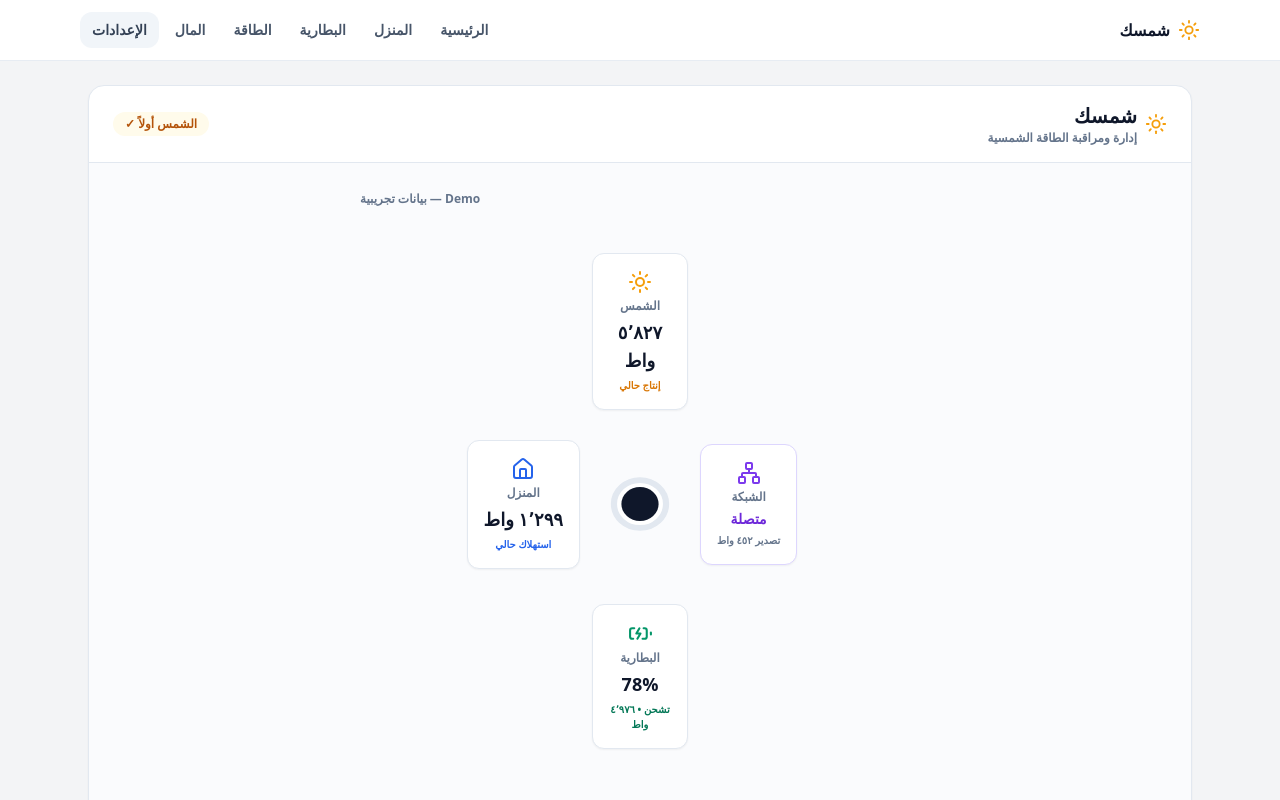
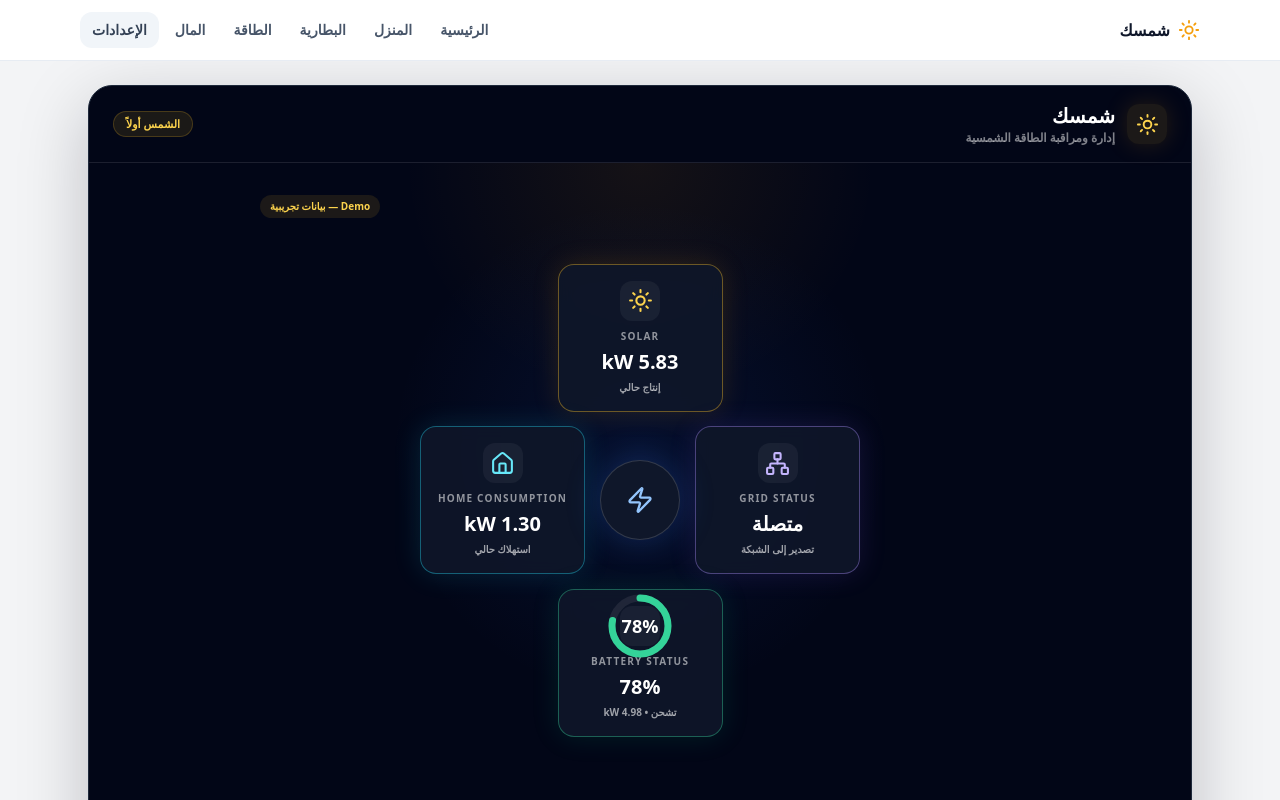
Before and after one commit to mahmoudbir-glitch/Shamsak, a Next.js app: page / in a window 1280 px wide. Shown: the top 800 px of the page. Built offline with nearby package versions, Linux system fonts and the light colour scheme.

Commit message:
feat: redesign solar hero energy flow

```diff
--- a/src/components/solar-hero.tsx
+++ b/src/components/solar-hero.tsx
@@ -2,10 +2,13 @@ import {
   BatteryCharging,
   BatteryFull,
   Home,
-  Info,
   Network,
   Sun,
   Zap,
+  ArrowDown,
+  ArrowLeft,
+  ArrowRight,
+  ArrowUp,
 } from "lucide-react";
 import type { EnergySnapshot } from "@/lib/energy";
 import { batteryState, batteryStateLabel, gridLabel } from "@/lib/energy";
@@ -14,73 +17,121 @@ interface SolarHeroProps {
   data: EnergySnapshot | null;
 }
 
-function watts(value: number) {
-  return `${Math.round(Math.abs(value)).toLocaleString("ar-LB")} واط`;
+function kw(value: number) {
+  return (Math.abs(value) / 1000).toFixed(2);
 }
 
-function NodeCard({
-  children,
+function kwh(value?: number) {
+  return value == null ? "—" : value.toFixed(1);
+}
+
+function FlowLine({
+  direction,
+  active,
+  color,
   className = "",
 }: {
-  children: React.ReactNode;
+  direction: "up" | "down" | "left" | "right";
+  active: boolean;
+  color: string;
   className?: string;
 }) {
+  const points =
+    direction === "up" ? "50,100 50,0" :
+    direction === "down" ? "50,0 50,100" :
+    direction === "left" ? "100,50 0,50" : "0,50 100,50";
+
   return (
-    <div
-      className={`relative z-20 w-full max-w-[150px] rounded-xl border border-slate-200 bg-white p-3 text-center shadow-sm sm:max-w-[170px] sm:p-4 ${className}`}
+    <svg
+      aria-hidden="true"
+      className={`pointer-events-none absolute z-10 ${className}`}
+      viewBox="0 0 100 100"
+      preserveAspectRatio="none"
     >
-      {children}
+      <defs>
+        <filter id={`glow-${color.replace("#", "")}`}>
+          <feGaussianBlur stdDeviation="2.5" result="blur" />
+          <feMerge>
+            <feMergeNode in="blur" />
+            <feMergeNode in="SourceGraphic" />
+          </feMerge>
+        </filter>
+      </defs>
+      <line
+        x1={points.split(" ")[0].split(",")[0]}
+        y1={points.split(" ")[0].split(",")[1]}
+        x2={points.split(" ")[1].split(",")[0]}
+        y2={points.split(" ")[1].split(",")[1]}
+        stroke={color}
+        strokeWidth="2.2"
+        strokeDasharray="8 8"
+        strokeLinecap="round"
+        opacity={active ? 1 : 0.18}
+        filter={active ? `url(#glow-${color.replace("#", "")})` : undefined}
+        style={active ? { animation: "dash 1.4s linear infinite" } : undefined}
+      />
+    </svg>
+  );
+}
+
+function Node({
+  title,
+  value,
+  subtitle,
+  icon,
+  tone,
+}: {
+  title: string;
+  value: string;
+  subtitle: string;
+  icon: React.ReactNode;
+  tone: "solar" | "home" | "battery" | "grid";
+}) {
+  const tones = {
+    solar: "border-amber-400/40 bg-slate-900/90 text-amber-300 shadow-[0_0_28px_rgba(245,158,11,.14)]",
+    home: "border-cyan-400/40 bg-slate-900/90 text-cyan-300 shadow-[0_0_28px_rgba(34,211,238,.14)]",
+    battery: "border-emerald-400/40 bg-slate-900/90 text-emerald-300 shadow-[0_0_28px_rgba(16,185,129,.14)]",
+    grid: "border-violet-400/40 bg-slate-900/90 text-violet-300 shadow-[0_0_28px_rgba(139,92,246,.14)]",
+  };
+
+  return (
+    <div className={`relative z-20 w-[132px] rounded-2xl border p-3 text-center backdrop-blur sm:w-[165px] sm:p-4 ${tones[tone]}`}>
+      <div className="mx-auto flex h-10 w-10 items-center justify-center rounded-xl bg-white/5">{icon}</div>
+      <p className="mt-2 text-[10px] font-bold tracking-[0.12em] text-white/55">{title}</p>
+      <p className="mt-1 text-lg font-black text-white sm:text-xl">{value}</p>
+      <p className="mt-1 text-[10px] font-bold text-white/60">{subtitle}</p>
     </div>
   );
 }
 
-function ConnectorLines() {
+function BatteryRing({ soc }: { soc: number }) {
+  const safe = Math.min(100, Math.max(0, soc));
+  const radius = 28;
+  const circumference = 2 * Math.PI * radius;
   return (
-    <svg
-      aria-hidden="true"
-      className="pointer-events-none absolute inset-0 z-10 h-full w-full"
-      viewBox="0 0 100 100"
-      preserveAspectRatio="none"
-    >
-      <defs>
-        <linearGradient id="solar-flow" x1="0%" y1="0%" x2="0%" y2="100%">
-          <stop offset="0%" stopColor="#f59e0b" />
-          <stop offset="100%" stopColor="#fbbf24" />
-        </linearGradient>
-        <linearGradient id="grid-flow" x1="0%" y1="0%" x2="100%" y2="0%">
-          <stop offset="0%" stopColor="#8b5cf6" />
-          <stop offset="100%" stopColor="#a78bfa" />
-        </linearGradient>
-        <linearGradient id="home-flow" x1="100%" y1="0%" x2="0%" y2="0%">
-          <stop offset="0%" stopColor="#3b82f6" />
-          <stop offset="100%" stopColor="#60a5fa" />
-        </linearGradient>
-        <linearGradient id="battery-flow" x1="0%" y1="0%" x2="0%" y2="100%">
-          <stop offset="0%" stopColor="#10b981" />
-          <stop offset="100%" stopColor="#34d399" />
-        </linearGradient>
-      </defs>
-      <line x1="50" y1="28" x2="50" y2="42" stroke="url(#solar-flow)" strokeWidth="0.7" strokeDasharray="2 1.5" />
-      <line x1="28" y1="50" x2="42" y2="50" stroke="url(#grid-flow)" strokeWidth="0.7" strokeDasharray="2 1.5" />
-      <line x1="58" y1="50" x2="72" y2="50" stroke="url(#home-flow)" strokeWidth="0.7" strokeDasharray="2 1.5" />
-      <line x1="50" y1="58" x2="50" y2="72" stroke="url(#battery-flow)" strokeWidth="0.7" strokeDasharray="2 1.5" />
-      <circle cx="50" cy="50" r="4.2" fill="white" stroke="#e2e8f0" strokeWidth="1" />
-      <circle cx="50" cy="50" r="3" fill="#0f172a" />
+    <div className="relative h-[76px] w-[76px] shrink-0">
+      <svg className="-rotate-90" viewBox="0 0 76 76" aria-hidden="true">
+        <circle cx="38" cy="38" r={radius} fill="none" stroke="rgba(255,255,255,.08)" strokeWidth="7" />
+        <circle
+          cx="38" cy="38" r={radius} fill="none" stroke="#34d399" strokeWidth="7"
+          strokeLinecap="round" strokeDasharray={circumference}
+          strokeDashoffset={circumference * (1 - safe / 100)}
+          className="transition-all duration-700"
+        />
       </svg>
+      <span className="absolute inset-0 flex items-center justify-center text-lg font-black text-white">{safe}%</span>
+    </div>
   );
 }
 
 export function SolarHero({ data }: SolarHeroProps) {
   if (!data) {
     return (
-      <section
-        aria-label="شمسك - تدفق الطاقة"
-        className="overflow-hidden rounded-2xl border border-slate-200 bg-white shadow-sm"
-      >
-        <div className="flex min-h-[360px] items-center justify-center bg-slate-50 p-6">
+      <section aria-label="شمسك - تدفق الطاقة" className="overflow-hidden rounded-3xl border border-slate-800 bg-slate-950 shadow-xl">
+        <div className="flex min-h-[390px] items-center justify-center p-6">
           <div className="text-center">
-            <Sun className="mx-auto text-amber-500" size={32} aria-hidden="true" />
-            <p className="mt-3 font-bold text-slate-700">جارٍ تحميل بيانات الطاقة…</p>
+            <Sun className="mx-auto animate-pulse text-amber-400" size={36} aria-hidden="true" />
+            <p className="mt-3 font-bold text-white">جارٍ تحميل بيانات الطاقة…</p>
           </div>
         </div>
       </section>
@@ -95,128 +146,100 @@ export function SolarHero({ data }: SolarHeroProps) {
   const solarActive = data.solarPowerW > 50;
 
   return (
-    <section
-      aria-labelledby="solar-hero-title"
-      className="overflow-hidden rounded-2xl border border-slate-200 bg-white shadow-sm"
-    >
-      <div className="border-b border-slate-200 px-4 py-4 sm:px-6">
-        <div className="flex flex-wrap items-center justify-between gap-3">
-          <div className="flex items-center gap-2">
-            <Sun className="text-amber-500" size={22} aria-hidden="true" />
+    <section aria-labelledby="solar-hero-title" className="overflow-hidden rounded-3xl border border-slate-800 bg-slate-950 shadow-[0_20px_70px_rgba(2,6,23,.22)]">
+      <div className="flex items-center justify-between gap-3 border-b border-white/10 px-4 py-4 sm:px-6">
+        <div className="flex items-center gap-3">
+          <div className="flex h-10 w-10 items-center justify-center rounded-xl bg-amber-400/10 text-amber-300 shadow-[0_0_24px_rgba(245,158,11,.16)]">
+            <Sun size={23} aria-hidden="true" />
+          </div>
           <div>
-              <h2 id="solar-hero-title" className="text-xl font-black text-slate-900">
-                شمسك
-              </h2>
-              <p className="text-xs font-semibold text-slate-500">إدارة ومراقبة الطاقة الشمسية</p>
+            <h2 id="solar-hero-title" className="text-xl font-black text-white">شمسك</h2>
+            <p className="text-xs font-semibold text-white/50">إدارة ومراقبة الطاقة الشمسية</p>
           </div>
         </div>
-          <span className="rounded-full bg-amber-50 px-3 py-1 text-xs font-bold text-amber-700">
-            الشمس أولاً ✓
+        <span className="rounded-full border border-amber-400/20 bg-amber-400/10 px-3 py-1 text-[11px] font-bold text-amber-300">
+          الشمس أولاً
         </span>
       </div>
-      </div>
 
-      <div className="bg-slate-50/70 px-3 py-5 sm:px-6 sm:py-7">
-        <div className="mx-auto mb-3 flex max-w-[560px] justify-end">
-          <span className="text-xs font-bold text-slate-500">
+      <div className="relative overflow-hidden px-3 py-6 sm:px-6 sm:py-8">
+        <div className="absolute inset-0 bg-[radial-gradient(circle_at_50%_45%,rgba(37,99,235,.11),transparent_38%),radial-gradient(circle_at_50%_0%,rgba(245,158,11,.08),transparent_28%)]" />
+        <div className="relative mx-auto max-w-[760px]">
+          <div className="mb-3 flex justify-end">
+            <span className={`rounded-full px-2.5 py-1 text-[10px] font-bold ${data.source === "demo" ? "bg-amber-400/10 text-amber-300" : "bg-emerald-400/10 text-emerald-300"}`}>
               {data.source === "demo" ? "Demo — بيانات تجريبية" : "Live — بيانات حية"}
             </span>
           </div>
 
-        <div className="relative mx-auto grid min-h-[500px] max-w-[620px] grid-cols-[1fr_72px_1fr] grid-rows-[1fr_72px_1fr] items-center justify-items-center gap-2 sm:min-h-[570px] sm:grid-cols-[1fr_96px_1fr] sm:grid-rows-[1fr_96px_1fr] sm:gap-3">
-          <ConnectorLines />
+          <div className="relative mx-auto grid min-h-[470px] max-w-[620px] grid-cols-[1fr_74px_1fr] grid-rows-[1fr_74px_1fr] items-center justify-items-center sm:min-h-[540px] sm:grid-cols-[1fr_110px_1fr] sm:grid-rows-[1fr_110px_1fr]">
+            <FlowLine direction="down" active={solarActive} color="#f59e0b" className="left-[50%] top-[24%] h-[26%] w-px" />
+            <FlowLine direction="right" active={gridImport || gridExport} color="#8b5cf6" className="left-[24%] top-[50%] h-px w-[26%]" />
+            <FlowLine direction="left" active={data.homePowerW > 50} color="#22d3ee" className="left-[50%] top-[50%] h-px w-[26%]" />
+            <FlowLine direction="down" active={charging || discharging} color="#34d399" className="left-[50%] top-[50%] h-[26%] w-px" />
 
             <div className="col-start-2 row-start-1">
-            <NodeCard className="border-amber-200">
-              <Sun className="mx-auto text-amber-500" size={24} aria-hidden="true" />
-              <p className="mt-1 text-xs font-bold text-slate-500">الشمس</p>
-              <p className="mt-1 text-base font-black text-slate-900 sm:text-lg">
-                {watts(data.solarPowerW)}
-              </p>
-              <p className={`mt-1 text-[10px] font-bold ${solarActive ? "text-amber-600" : "text-slate-400"}`}>
-                {solarActive ? "إنتاج حالي" : "لا إنتاج حاليًا"}
-              </p>
-            </NodeCard>
+              <Node
+                tone="solar"
+                title="SOLAR"
+                value={`${kw(data.solarPowerW)} kW`}
+                subtitle={solarActive ? "إنتاج حالي" : "لا إنتاج حاليًا"}
+                icon={<Sun size={25} />}
+              />
             </div>
 
             <div className="col-start-1 row-start-2 justify-self-end">
-            <NodeCard className="border-violet-200">
-              <Network className={data.gridConnected ? "mx-auto text-violet-600" : "mx-auto text-slate-400"} size={24} aria-hidden="true" />
-              <p className="mt-1 text-xs font-bold text-slate-500">الشبكة</p>
-              <p className={`mt-1 text-sm font-black ${data.gridConnected ? "text-violet-700" : "text-slate-500"}`}>
-                {data.gridConnected ? "متصلة" : "مقطوعة"}
-              </p>
-              <p className="mt-1 text-[10px] font-bold text-slate-500">
-                {!data.gridConnected
-                  ? "لا يوجد اتصال"
-                  : gridImport
-                    ? `سحب ${watts(data.gridPowerW)}`
-                    : gridExport
-                      ? `تصدير ${watts(data.gridPowerW)}`
-                      : gridLabel(data.gridPowerW, true)}
-              </p>
-            </NodeCard>
+              <Node
+                tone="grid"
+                title="GRID STATUS"
+                value={data.gridConnected ? "متصلة" : "مقطوعة"}
+                subtitle={!data.gridConnected ? "لا يوجد اتصال" : gridLabel(data.gridPowerW, true)}
+                icon={<Network size={25} />}
+              />
             </div>
 
             <div className="col-start-3 row-start-2 justify-self-start">
-            <NodeCard className="border-blue-200">
-              <Home className="mx-auto text-blue-600" size={24} aria-hidden="true" />
-              <p className="mt-1 text-xs font-bold text-slate-500">المنزل</p>
-              <p className="mt-1 text-base font-black text-slate-900 sm:text-lg">
-                {watts(data.homePowerW)}
-              </p>
-              <p className="mt-1 text-[10px] font-bold text-blue-600">استهلاك حالي</p>
-            </NodeCard>
+              <Node
+                tone="home"
+                title="HOME CONSUMPTION"
+                value={`${kw(data.homePowerW)} kW`}
+                subtitle="استهلاك حالي"
+                icon={<Home size={25} />}
+              />
             </div>
 
             <div className="col-start-2 row-start-3">
-            <NodeCard className={charging ? "border-emerald-200" : discharging ? "border-blue-200" : "border-slate-200"}>
-              {charging ? (
-                <BatteryCharging className="mx-auto text-emerald-600" size={25} aria-hidden="true" />
-              ) : (
-                <BatteryFull className={discharging ? "mx-auto text-blue-600" : "mx-auto text-emerald-600"} size={25} aria-hidden="true" />
-              )}
-              <p className="mt-1 text-xs font-bold text-slate-500">البطارية</p>
-              <p className="mt-1 text-base font-black text-slate-900 sm:text-lg">{data.batterySoc}%</p>
-              <p className={`mt-1 text-[10px] font-bold ${charging ? "text-emerald-700" : discharging ? "text-blue-700" : "text-slate-500"}`}>
-                {batteryStateLabel(state)} • {watts(data.batteryPowerW)}
-              </p>
-            </NodeCard>
+              <Node
+                tone="battery"
+                title="BATTERY STATUS"
+                value={`${data.batterySoc}%`}
+                subtitle={`${batteryStateLabel(state)} • ${kw(data.batteryPowerW)} kW`}
+                icon={<BatteryRing soc={data.batterySoc} />}
+              />
+            </div>
+
+            <div className="absolute left-1/2 top-1/2 z-20 flex h-16 w-16 -translate-x-1/2 -translate-y-1/2 items-center justify-center rounded-full border border-white/15 bg-slate-900 shadow-[0_0_35px_rgba(59,130,246,.25)] sm:h-20 sm:w-20">
+              <Zap className="text-blue-300" size={28} aria-hidden="true" />
+            </div>
           </div>
         </div>
       </div>
 
-      <div className="border-t border-slate-200 bg-white p-4 sm:p-5">
-        <div className="flex items-center gap-2">
-          <BatteryCharging className="text-emerald-600" size={21} aria-hidden="true" />
-          <h3 className="font-black text-slate-900">البطارية</h3>
-        </div>
-
-        <div className="mt-4 h-3 overflow-hidden rounded-full bg-slate-100" aria-label={`شحن البطارية ${data.batterySoc}%`}>
-          <div
-            className="h-full rounded-full bg-emerald-500 transition-all duration-500"
-            style={{ width: `${Math.min(100, Math.max(0, data.batterySoc))}%` }}
-          />
-        </div>
-
-        <div className="mt-4 divide-y divide-slate-100 rounded-xl border border-slate-100">
-          <BatteryDetail label="شحن البطارية" value={`${data.batterySoc}%`} />
-          <BatteryDetail label="الحالة" value={`${batteryStateLabel(state)} • ${watts(data.batteryPowerW)}`} />
-          <BatteryDetail label="جهد البطارية" value={data.batteryVoltage == null ? "—" : `${data.batteryVoltage.toFixed(1)} فولت`} />
-        </div>
+      <div className="grid grid-cols-3 divide-x divide-white/10 border-t border-white/10 bg-slate-900/80">
+        <Stat label="TODAY'S PRODUCTION" value={kwh(data.todayProductionKWh)} unit="kWh" tone="text-cyan-300" />
+        <Stat label="HOME USAGE" value={kwh(data.todayHomeUsageKWh)} unit="kWh" tone="text-blue-300" />
+        <Stat label="GRID SAVINGS" value={data.todayGridSavings == null ? "—" : data.todayGridSavings.toFixed(2)} unit={data.todayGridSavings == null ? "" : "$"} tone="text-amber-300" />
       </div>
     </section>
   );
 }
 
-function BatteryDetail({ label, value }: { label: string; value: string }) {
+function Stat({ label, value, unit, tone }: { label: string; value: string; unit: string; tone: string }) {
   return (
-    <div className="flex min-w-0 items-center justify-between gap-4 px-3 py-3">
-      <div className="flex min-w-0 items-center gap-2">
-        <Info size={15} className="shrink-0 text-slate-400" aria-hidden="true" />
-        <span className="text-sm font-semibold text-slate-500">{label}</span>
-      </div>
-      <strong className="shrink-0 text-sm font-black text-slate-900">{value}</strong>
+    <div className="min-w-0 px-2 py-4 text-center sm:px-4">
+      <p className="truncate text-[8px] font-bold tracking-[0.08em] text-white/40 sm:text-[10px]">{label}</p>
+      <p className={`mt-1 text-lg font-black ${tone} sm:text-2xl`}>
+        {value} <span className="text-[10px] font-bold text-white/45">{unit}</span>
+      </p>
     </div>
   );
 }
```
Lines whose indentation alone changed are shown as unchanged.
